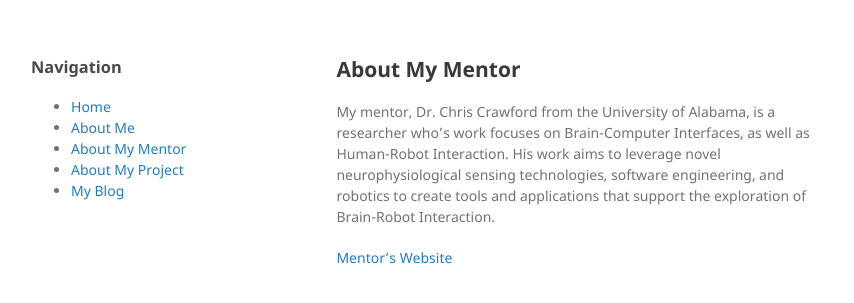
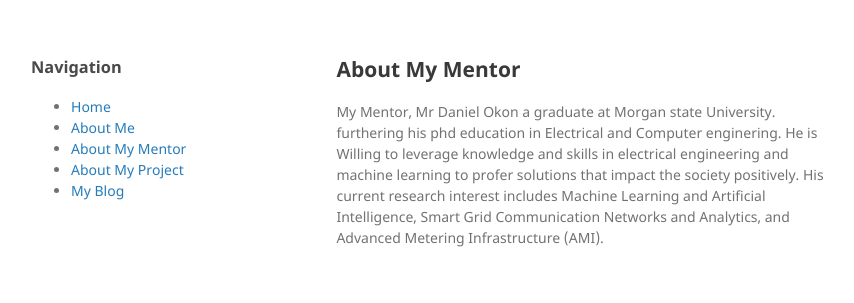
Before and after one commit to Onize12/Onize12.github.io, a Jekyll site: the page built from about-my-mentor.md, in a window 1280 px wide. Shown: the top 303 px of the page, without its empty margins (179-1033 px from the left). Built offline with Jekyll 4.4.1, drawn with Linux system fonts in a browser that asks for light colours; our own code applies the rules of GitHub Pages for plain Markdown files.

Commit message:
Update about-my-mentor.md

```diff
--- a/about-my-mentor.md
+++ b/about-my-mentor.md
@@ -1,5 +1,8 @@
 ## About My Mentor
 
-My mentor, Dr. Chris Crawford from the University of Alabama, is a researcher who’s work focuses on Brain-Computer Interfaces, as well as Human-Robot Interaction. His work aims to leverage novel neurophysiological sensing technologies, software engineering, and robotics to create tools and applications that support the exploration of Brain-Robot Interaction.
-
-[Mentor's Website](https://htilua.org/about-the-pi)
+My Mentor, Mr Daniel Okon a graduate at Morgan state University. furthering his phd education in Electrical and Computer enginering. He is Willing to leverage
+knowledge and skills in electrical engineering and machine learning to
+profer solutions that impact the society positively. His current research
+interest includes Machine Learning
+and Artificial Intelligence, Smart Grid
+Communication Networks and Analytics, and Advanced Metering Infrastructure (AMI).
```
